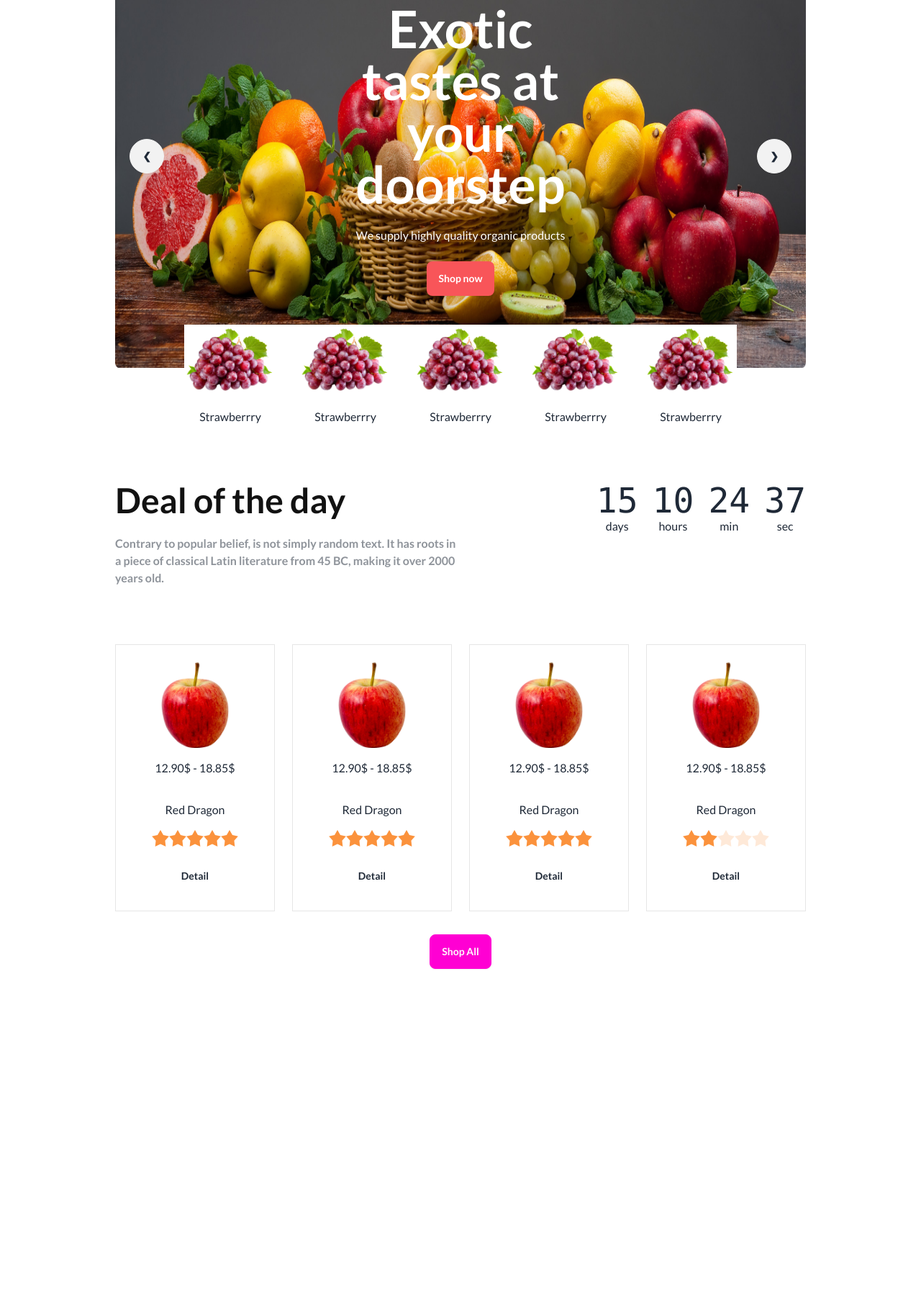
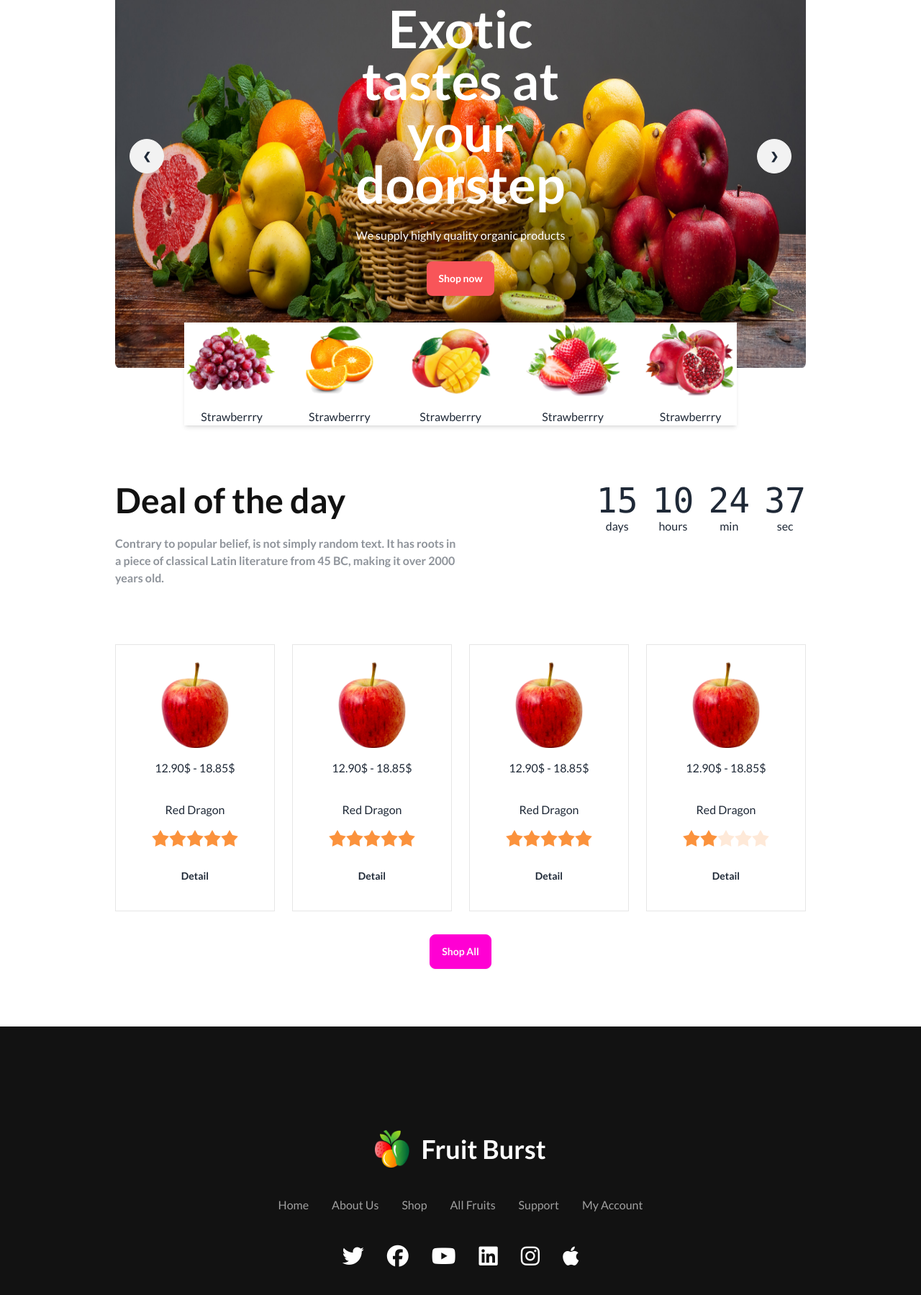
Before and after one commit to Anupam2570632/Fruit-Brust, a plain HTML site: page index.html in a window 1280 px wide. Shown: the part 289-2088 px from the top of the page at 72% size. Before the commit the page ends 1715 px from the top, so only its background shows below. Drawn offline with nearby package versions, Linux system fonts and the light colour scheme; grey boxes are pictures that could not be loaded.

Commit message:
footer added

```diff
--- a/index.html
+++ b/index.html
@@ -71,7 +71,7 @@
                bg-cover text-center space-y-6 bg-center text-white xl:px-[300px] xl:pt-[80px] xl:pb-[100px] p-[10px]"
                         style="background-image: url('./images/banner1.png');
               background-size: 100% 100%;">
-                        <h1 class="font-extrabold text-7xl">Exotic tastes at your doorstep</h1>
+                        <h1 class="font-extrabold lg:text-7xl md:text-5xl text-3xl">Exotic tastes at your doorstep</h1>
                         <p>We supply highly quality organic products</p>
                         <button class="btn text-white font-bold border-none bg-[#F85559]">Shop now</button>
                     </div>
@@ -85,7 +85,7 @@
                 bg-cover text-center space-y-6 bg-center text-white xl:px-[300px] xl:pt-[80px] xl:pb-[100px] p-[10px]"
                         style="background-image: url('./images/banner2.png');
                background-size: 100% 100%;">
-                        <h1 class="font-extrabold text-7xl">Exotic tastes at your doorstep</h1>
+                        <h1 class="font-extrabold lg:text-7xl md:text-5xl text-3xl">Exotic tastes at your doorstep</h1>
                         <p>We supply highly quality organic products</p>
                         <button class="btn text-white font-bold border-none bg-[#F85559]">Shop now</button>
                     </div>
@@ -99,7 +99,7 @@
                 bg-cover text-center space-y-6 bg-center text-white xl:px-[300px] xl:pt-[80px] xl:pb-[100px] p-[10px]"
                         style="background-image: url('./images/banner3.png');
                background-size: 100% 100%;">
-                        <h1 class="font-extrabold text-7xl">Exotic tastes at your doorstep</h1>
+                        <h1 class="font-extrabold lg:text-7xl md:text-5xl text-3xl">Exotic tastes at your doorstep</h1>
                         <p>We supply highly quality organic products</p>
                         <button class="btn text-white font-bold border-none bg-[#F85559]">Shop now</button>
                     </div>
@@ -113,7 +113,7 @@
                 bg-cover text-center space-y-6 bg-center text-white xl:px-[300px] xl:pt-[80px] xl:pb-[100px] p-[10px]"
                         style="background-image: url('./images/banner4.png');
                background-size: 100% 100%;">
-                        <h1 class="font-extrabold text-7xl">Exotic tastes at your doorstep</h1>
+                        <h1 class="font-extrabold lg:text-7xl md:text-5xl text-3xl">Exotic tastes at your doorstep</h1>
                         <p>We supply highly quality organic products</p>
                         <button class="btn text-white font-bold border-none bg-[#F85559]">Shop now</button>
                     </div>
@@ -124,25 +124,25 @@
                 </div>
             </div>
             <div class="absolute -bottom-20 left-24 w-4/5 bg-white mx-auto">
-                <div class="grid grid-cols-5 gap-8 hidden md:flex">
+                <div class="grid shadow-md grid-cols-5 gap-8 hidden md:flex">
                     <div class="flex justify-center items-center flex-col gap-4">
                         <img src="./images/fruit1.png" alt="">
                         <p>Strawberrry</p>
                     </div>
                     <div class="flex justify-center items-center flex-col gap-4">
-                        <img src="./images/fruit1.png" alt="">
+                        <img src="./images/fruit2.png" alt="">
                         <p>Strawberrry</p>
                     </div>
                     <div class="flex justify-center items-center flex-col gap-4">
-                        <img src="./images/fruit1.png" alt="">
+                        <img src="./images/fruit3.png" alt="">
                         <p>Strawberrry</p>
                     </div class="flex justify-center items-center flex-col gap-4">
                     <div class="flex justify-center items-center flex-col gap-4">
-                        <img src="./images/fruit1.png" alt="">
+                        <img src="./images/fruit4.png" alt="">
                         <p>Strawberrry</p>
                     </div>
                     <div class="flex justify-center items-center flex-col gap-4">
-                        <img src="./images/fruit1.png" alt="">
+                        <img src="./images/fruit5.png" alt="">
                         <p>Strawberrry</p>
                     </div>
                 </div>
@@ -203,7 +203,8 @@
                         <input type="radio" name="rating-2" class="mask mask-star-2 bg-orange-400" />
                         <input type="radio" name="rating-2" class="mask mask-star-2 bg-orange-400" />
                     </div>
-                    <div class="flex justify-center items-center"><button class="btn btn-ghost text-center">Detail</button></div>
+                    <div class="flex justify-center items-center"><button
+                            class="btn btn-ghost text-center">Detail</button></div>
 
                 </div>
                 <div class="flex flex-col border py-6 border-[#1212121A] gap-4 justify-center items-center">
@@ -259,8 +260,27 @@
             </div>
         </section>
     </main>
-    <footer>
-
+    <footer class="bg-[#121212] text-white flex flex-col pl-10 md:pl-0  md:items-center items-start justify-center gap-4 md:gap-10 md:text-center py-16 md:py-36">
+        <div class="flex cursor-pointer gap-4 items-center">
+            <img class="w-12" src="./images/logo.png" alt="">
+            <h1 class="text-4xl font-bold">Fruit Burst</h1>
+        </div>
+        <ul class="flex flex-col md:flex-row opacity-60 md:gap-8 gap-2">
+            <li class="cursor-pointer">Home</li>
+            <li class="cursor-pointer">About Us</li>
+            <li class="cursor-pointer">Shop</li>
+            <li class="cursor-pointer">All Fruits</li>
+            <li class="cursor-pointer">Support</li>
+            <li class="cursor-pointer">My Account</li>
+        </ul>
+        <ul class="flex md:text-3xl text-xl gap-2 md:gap-8">
+            <li><a href="http://" target="_blank" rel="noopener noreferrer"><i class="fa-brands fa-twitter"></i></a></li>
+            <li><a href="http://" target="_blank" rel="noopener noreferrer"><i class="fa-brands fa-facebook"></i></a></li>
+            <li><a href="http://" target="_blank" rel="noopener noreferrer"><i class="fa-brands fa-youtube"></i></a></li>
+            <li><a href="http://" target="_blank" rel="noopener noreferrer"><i class="fa-brands fa-linkedin"></i></a></li>
+            <li><a href="http://" target="_blank" rel="noopener noreferrer"><i class="fa-brands fa-instagram"></i></a></li>
+            <li><a href="http://" target="_blank" rel="noopener noreferrer"><i class="fa-brands fa-apple"></i></a></li>
+        </ul>
     </footer>
 
 </body>
```
